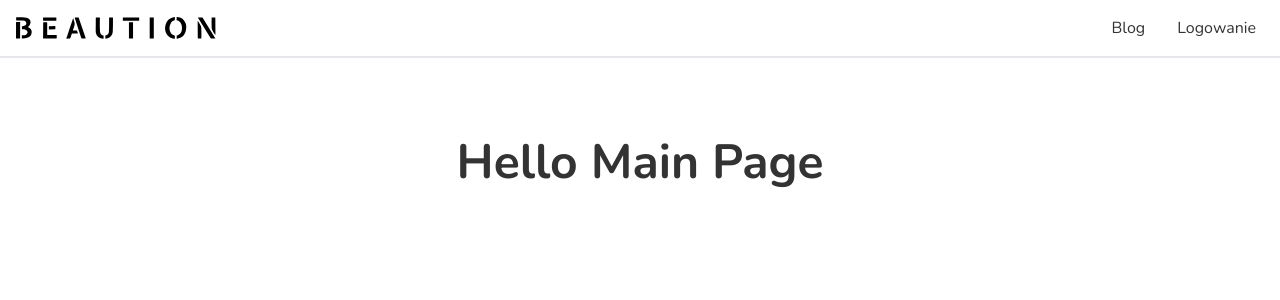
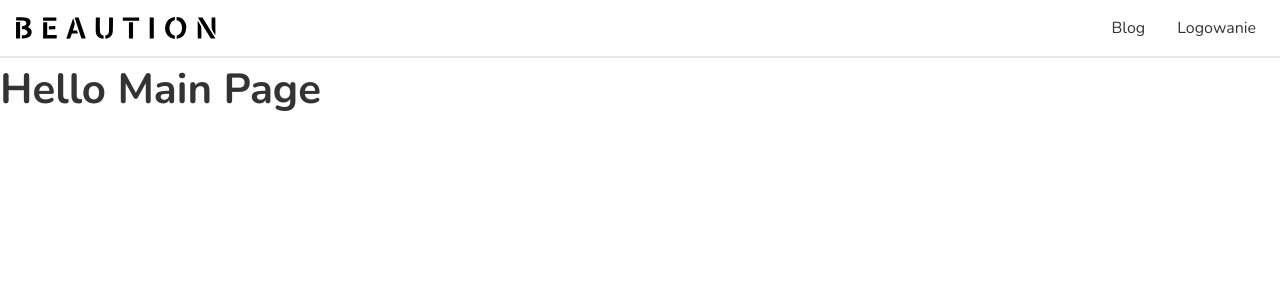
Before and after one commit to PawelNackiewicz/beauty-financial-assistant, a Next.js app: page / in a window 1280 px wide. Shown: the top 300 px of the page. Built offline with nearby package versions, Linux system fonts and the light colour scheme.

Commit message:
add typography

```diff
--- a/src/app/page.tsx
+++ b/src/app/page.tsx
@@ -1,9 +1,9 @@
-import { Button } from "@/components/button/Button";
+import { Typography } from "@/components/Typography/Typography"
 
 export default function Home() {
   return (
     <div>
-      <p className="text-5xl font-bold w-full text-center mt-20">Hello Main Page</p>
+      <Typography variant="h1">Hello Main Page</Typography>
     </div>
   )
 }
--- a/src/components/button/Button.tsx
+++ b/src/components/button/Button.tsx
@@ -1,5 +1,5 @@
 'use client'
-import React, { ButtonHTMLAttributes } from 'react';
+import React, { ButtonHTMLAttributes, FC } from 'react';
 import clsx from 'clsx';
 
 interface ButtonProps extends ButtonHTMLAttributes<HTMLButtonElement> {
@@ -9,13 +9,13 @@ interface ButtonProps extends ButtonHTMLAttributes<HTMLButtonElement> {
     onClick?: () => void
 }
 
-export const Button = ({
+export const Button: FC<ButtonProps> = ({
     color = 'primary',
     label,
     variant = 'contained',
     onClick,
     ...rest
-}: ButtonProps) => {
+}) => {
     return (
         <button type='button' className={clsx('rounded-lg px-6 py-2', `${variant === 'contained' ? `bg-${color} text-white` : `bg-transparent border-2 border-${color} text-${color}`}`)} onClick={onClick} {...rest}>
             {label}
--- /dev/null
+++ b/src/components/typography/Typography.tsx
@@ -0,0 +1,35 @@
+import React, { FC } from 'react';
+import { clsx } from 'clsx';
+import './styles.css'
+
+type ColorVariant = 'default' | 'primary' | 'secondary' | 'error' | 'success'
+
+const variantsMapping = {
+  h1: "h1",
+  h2: "h2",
+  h3: "h3",
+  body1: "p",
+  body2: "p",
+} as const satisfies Record<string, keyof HTMLElementTagNameMap>
+
+interface TypographyProps {
+  variant?: keyof typeof variantsMapping;
+  color?: ColorVariant
+  children?: React.ReactNode,
+  className?: string
+}
+
+export const Typography: FC<TypographyProps> = ({ variant = 'body2', color = 'default', children, className }) => {
+  const Component = variant ? variantsMapping[variant] : "p";
+
+  return (
+    <Component
+      className={clsx({
+        [`typography--variant-${variant}`]: variant,
+        [`text-${color}`]: color,
+      }, className)}
+    >
+      {children}
+    </Component>
+  );
+}
--- /dev/null
+++ b/src/components/typography/styles.css
@@ -0,0 +1,22 @@
+.typography--variant-h1 {
+  font-size: 42px;
+  font-weight: 700;
+}
+
+.typography--variant-h2 {
+  font-size: 36px;
+  font-weight: 700;
+}
+
+.typography--variant-h3 {
+  font-size: 28px;
+  font-weight: 500;
+}
+
+.typography--variant-body1 {
+  font-size: 18px;
+}
+
+.typography--variant-body2 {
+  font-size: 16px;
+}
```
Also changed, not shown: 2 other files (tests, documents, lock files or other folders).
